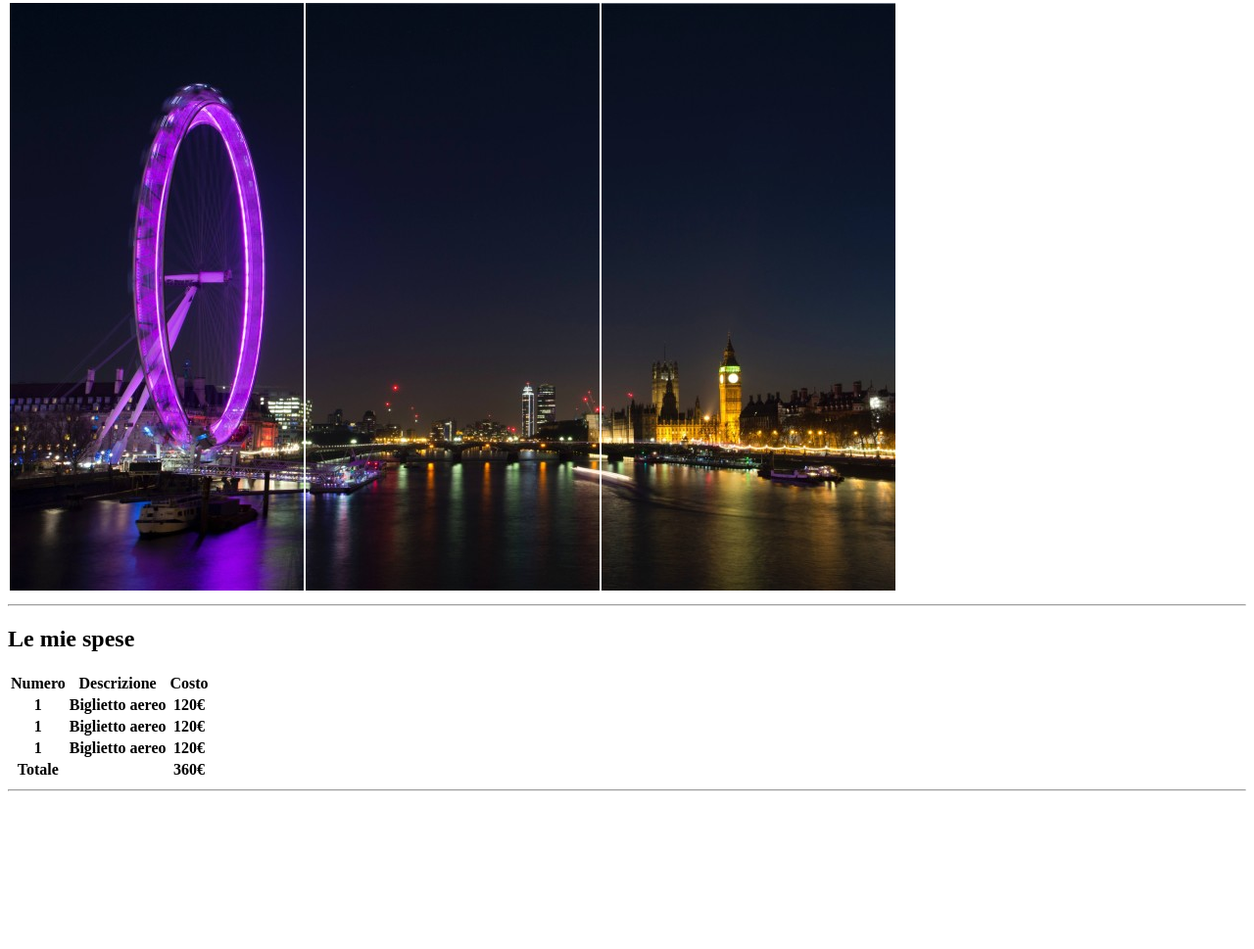
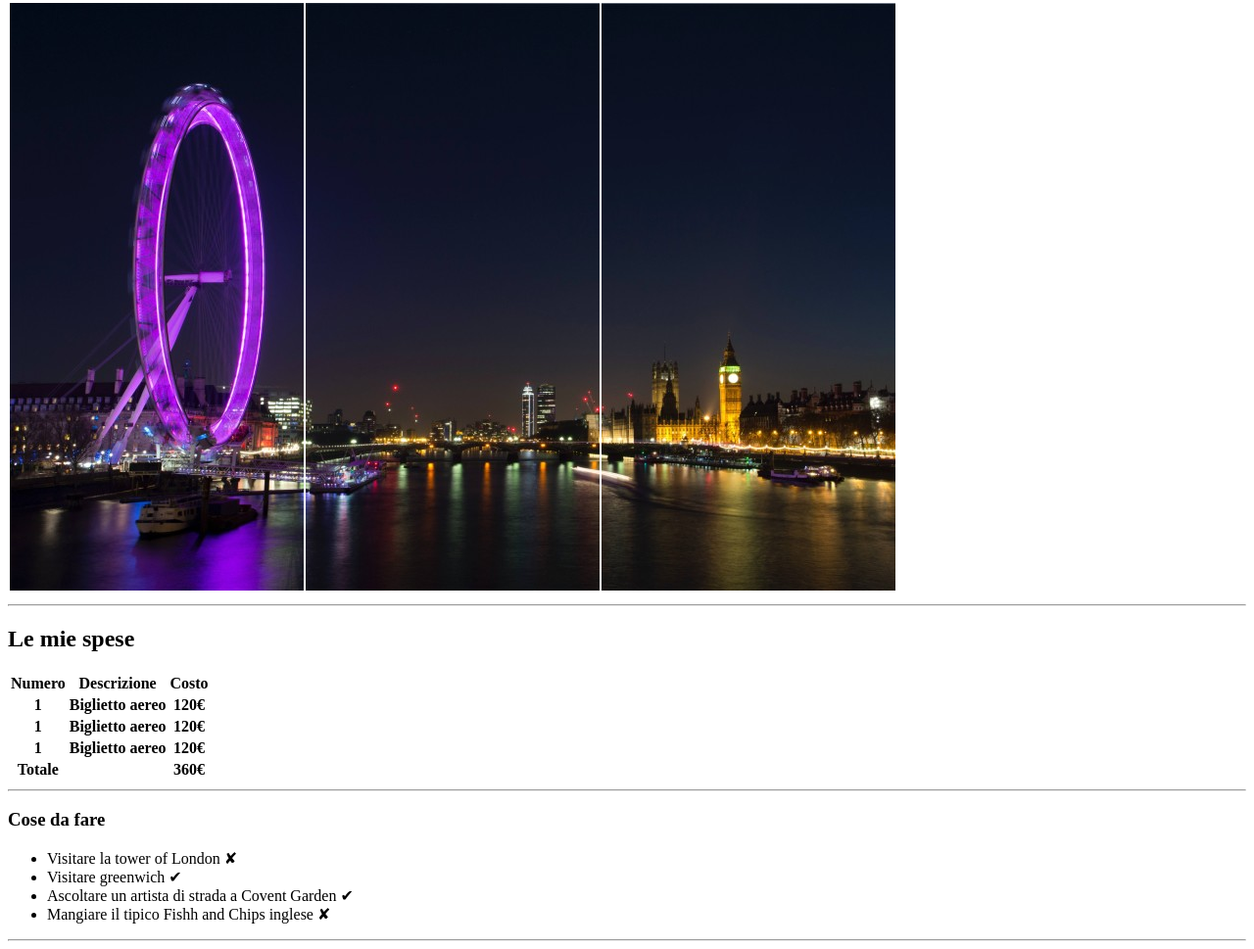
Before and after one commit to Huntney1/html-london-trip, a plain HTML site: page index.html in a window 1280 px wide. Shown: the part 79-1048 px from the top of the page at 98% size. Before the commit the page ends 895 px from the top, so only its background shows below. Drawn offline with Linux system fonts and the light colour scheme.

Commit message:
parte_centrale

```diff
--- a/index.html
+++ b/index.html
@@ -78,8 +78,16 @@
         <!--* fine della tabella -->
         <hr>
         <section>
-<!--* inizio lista non ordinata -->
+            <!--* inizio lista non ordinata -->
+            <h3>Cose da fare</h3>
+            <ul>
+                <li>Visitare la tower of London &#10008;</li>
+                <li>Visitare greenwich &#10004;</li>
+                <li>Ascoltare un artista di strada a Covent Garden &#10004;</li>
+                <li> Mangiare il tipico Fishh and Chips inglese &#10008;</li>
+            </ul>
         </section>
+        <hr>
     </main>
 </body>
 
```
